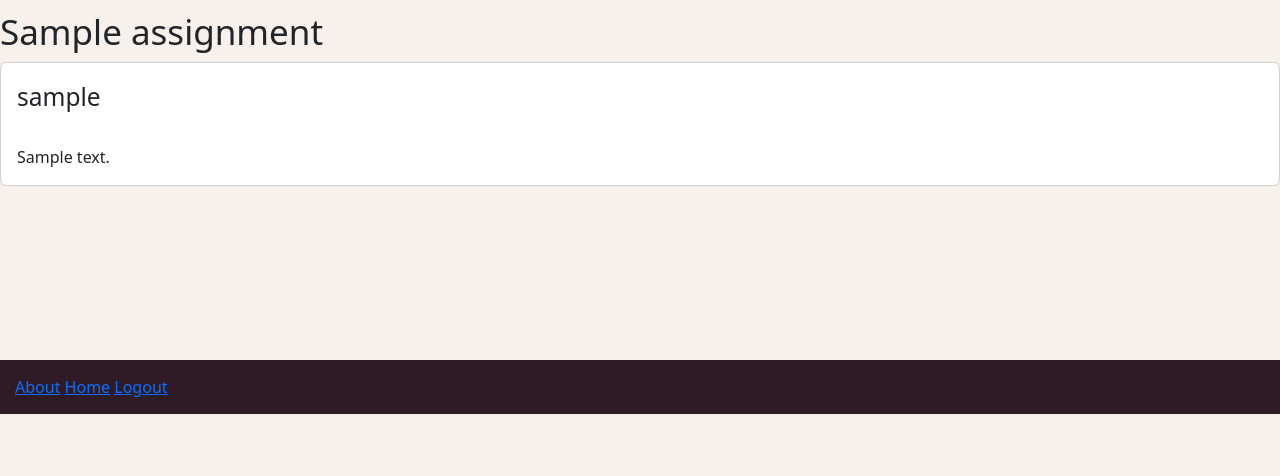
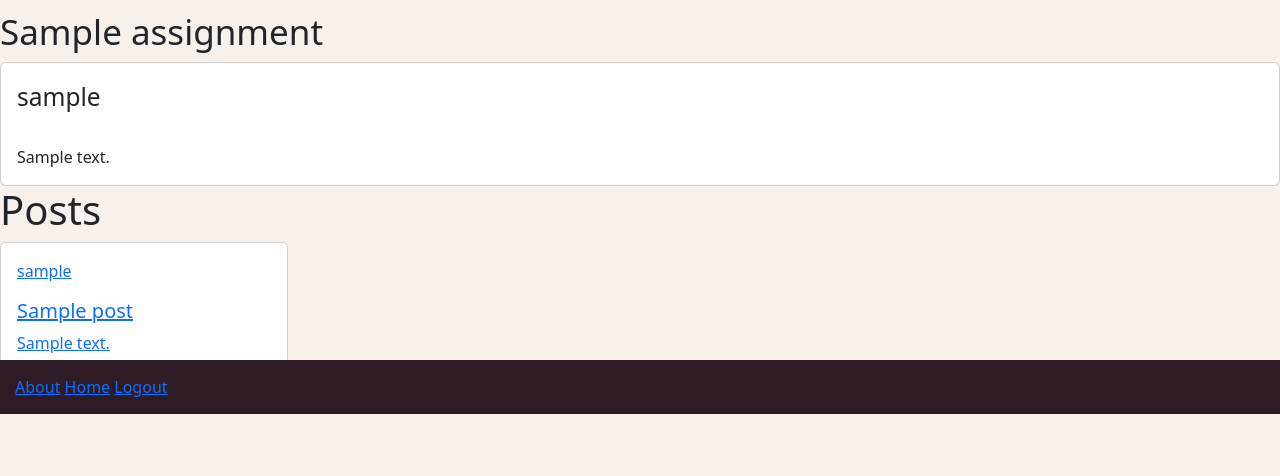
Before and after one commit to cooperwhitley/teacheasy, a Django app: page /courses/1/ in a window 1280 px wide. Shown: the part 386-862 px from the top of the page. Before the commit the page ends 800 px from the top, so only its background shows below. Run offline with Django 4.2, Linux system fonts and the light colour scheme; tables that the repository leaves empty hold one stand-in row (values such as "Sample post").

Commit message:
Add posts to courses

```diff
--- a/main_app/templates/courses/detail.html
+++ b/main_app/templates/courses/detail.html
@@ -32,8 +32,8 @@
             {% endif %}
         </div>
     </div>
-<div class="post-list">
-    <h1>Current Assignments</h1>
+    <div class="post-list">
+        <h1>Current Assignments</h1>
         {% for assignment in course.assignment_set.all %}
         <h1 class="flex-head"><small>{{assignment.title}}</small></h1>
         <div class="card">
@@ -44,6 +44,21 @@
             </div>
         </div>
         {% endfor %}
-</div>
+    </div>
+    <div class="post-list">
+        <h1>Posts</h1>
+        {% for post in course.post_set.all %}
+            <div class="card" style="width: 18rem;">
+                <a href="{% url 'posts_detail' post.id %}">
+                    <div class="card-body">
+                        <p class="card-text">{{ post.user }}</p>
+                        <h5 class="card-title">{{post.title}}</h5>
+                        <!-- <h6 class="card-subtitle mb-2 text-muted">Card subtitle</h6> -->
+                            <p class="card-text">{{ post.body }}</p>
 
+                    </div>
+                </a>
+            </div>
+        {% endfor %}
+    </div>
 {% endblock %}
```
